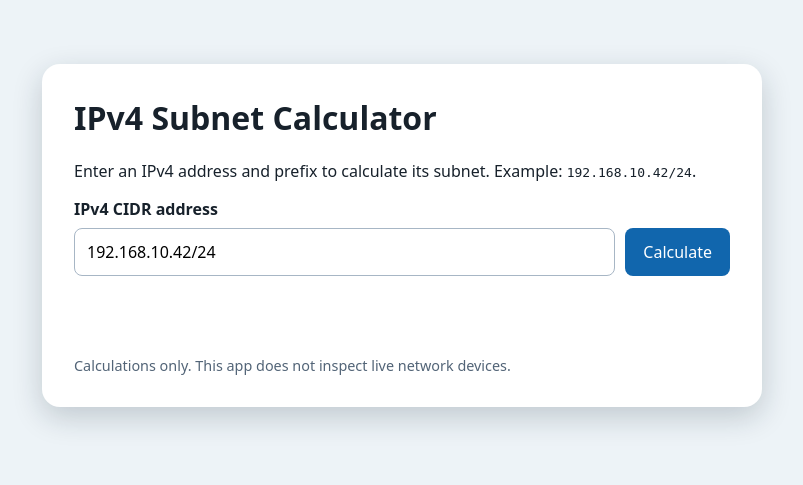
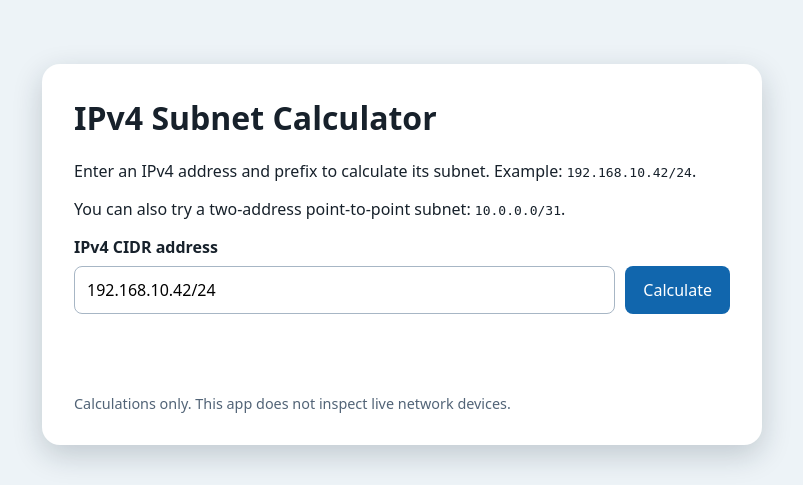
Before and after one commit to dileepvaradha7-source/Sub-Net-Calculator, a Flask app: page / in a window 1280 px wide. Shown: the top 485 px of the page, without its empty margins (238-1041 px from the left). Run offline with Flask 3, Linux system fonts and the light colour scheme.

Commit message:
Show point-to-point subnet example

```diff
--- a/templates/index.html
+++ b/templates/index.html
@@ -26,6 +26,7 @@
   <main>
     <h1>IPv4 Subnet Calculator</h1>
     <p>Enter an IPv4 address and prefix to calculate its subnet. Example: <code>192.168.10.42/24</code>.</p>
+    <p>You can also try a two-address point-to-point subnet: <code>10.0.0.0/31</code>.</p>
     <label for="cidr">IPv4 CIDR address</label>
     <form id="calculator">
       <input id="cidr" name="cidr" value="192.168.10.42/24" autocomplete="off" required>
```
